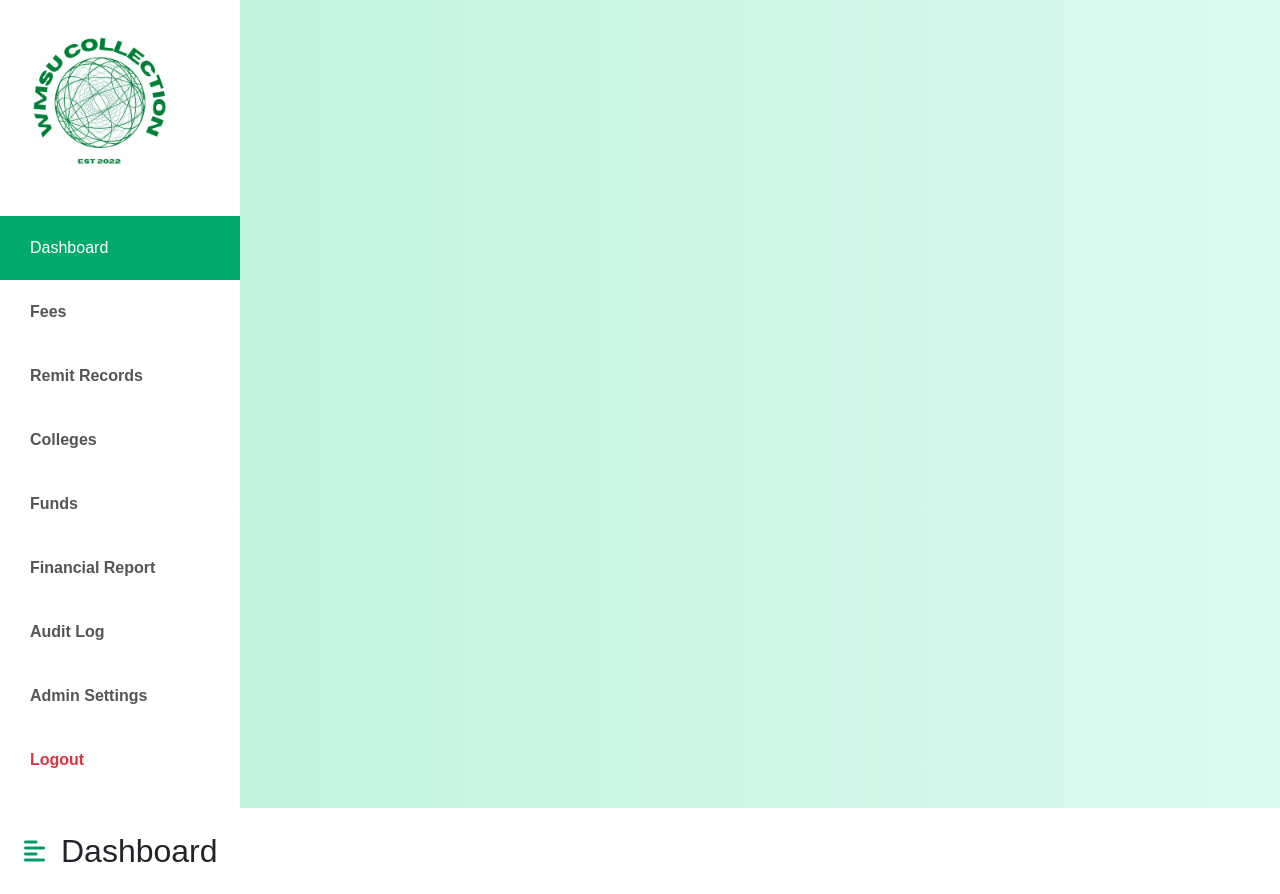
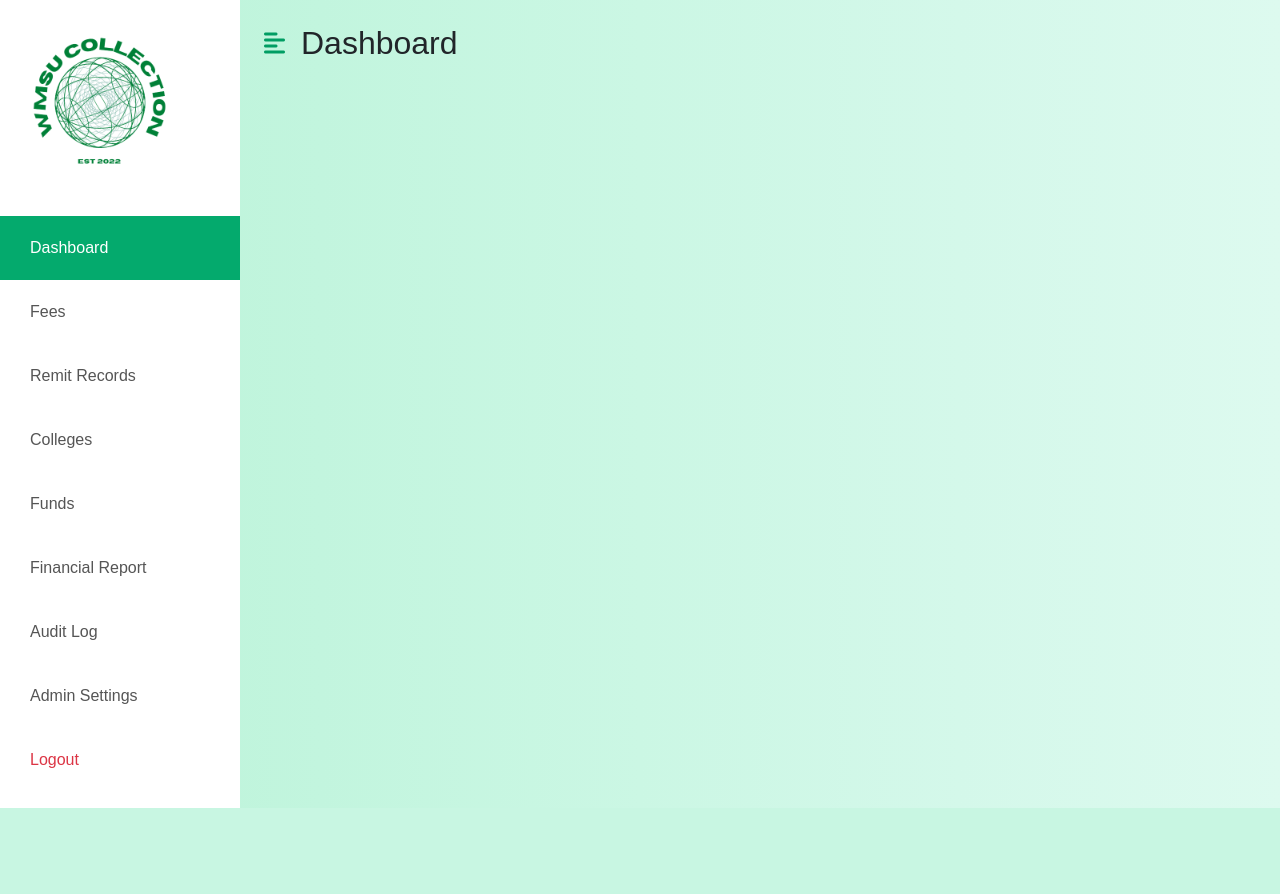
Before and after one commit to LurDooDev/wmsu-collection-system, a PHP site: page /admin/dashboard.php in a window 1280 px wide. After the commit the page ends 808 px from the top, so only its background shows below. Run offline with PHP 8.4, Linux system fonts and the light colour scheme; some libraries are stand-ins or nearby versions.

Commit message:
Update dashboard.php

```diff
--- a/admin/dashboard.php
+++ b/admin/dashboard.php
@@ -18,18 +18,17 @@
         <div class="bg-white" id="sidebar-wrapper">
             <img src="../images/logo.jpg" width ="200" alt="CCS COLLECTION FEE">
             <div class="list-group list-group-flush my-3">
-                <a href="#" class="list-group-item list-group-item-action bg-hover second-text active">Dashboard</a>
-                <a href="#" class="list-group-item list-group-item-action bg-hover second-text fw-bold">Fees</a>
-                <a href="#" class="list-group-item list-group-item-action bg-hover second-text fw-bold">Remit Records</a>
-                <a href="#" class="list-group-item list-group-item-action bg-hover second-text fw-bold">Colleges</a>
-                <a href="#" class="list-group-item list-group-item-action bg-hover second-text fw-bold">Funds</a>
-                <a href="#" class="list-group-item list-group-item-action bg-hover second-text fw-bold">Financial Report</a>
-                <a href="#" class="list-group-item list-group-item-action bg-hover second-text fw-bold">Audit Log</a>
-                <a href="#" class="list-group-item list-group-item-action bg-hover second-text fw-bold">Admin Settings</a>
-                <a href="#" class="list-group-item list-group-item-action bg-hover text-danger fw-bold">Logout</a>
+                <a href="#" class="list-group-item list-group-item-action bg-hover first-text active">Dashboard</a>
+                <a href="#" class="list-group-item list-group-item-action bg-hover first-text fw">Fees</a>
+                <a href="#" class="list-group-item list-group-item-action bg-hover first-text fw">Remit Records</a>
+                <a href="#" class="list-group-item list-group-item-action bg-hover first-text fw">Colleges</a>
+                <a href="#" class="list-group-item list-group-item-action bg-hover first-text fw">Funds</a>
+                <a href="#" class="list-group-item list-group-item-action bg-hover first-text fw">Financial Report</a>
+                <a href="#" class="list-group-item list-group-item-action bg-hover first-text fw">Audit Log</a>
+                <a href="#" class="list-group-item list-group-item-action bg-hover first-text fw">Admin Settings</a>
+                <a href="#" class="list-group-item list-group-item-action bg-hover text-danger fw">Logout</a>
             </div>
         </div>
-      </div>
   <div id="page-content-wrapper">
     <nav class="navbar navbar-expand-lg navbar-light bg-active py-4 px-4">
         <div class="d-flex align-items-center">
@@ -38,8 +37,8 @@
         </div>
     </nav>
   </div>
-
-            <script src="https://cdn.jsdelivr.net/npm/bootstrap@5.0.0-beta3/dist/js/bootstrap.bundle.min.js"></script>
+        </body>
+  <script src="https://cdn.jsdelivr.net/npm/bootstrap@5.0.0-beta3/dist/js/bootstrap.bundle.min.js"></script>
             <script>
                 var el = document.getElementById("wrapper");
                 var toggleButton = document.getElementById("menu-toggle");
@@ -48,4 +47,3 @@
                     el.classList.toggle("toggled");
                 };
             </script>
-        </body>
```
